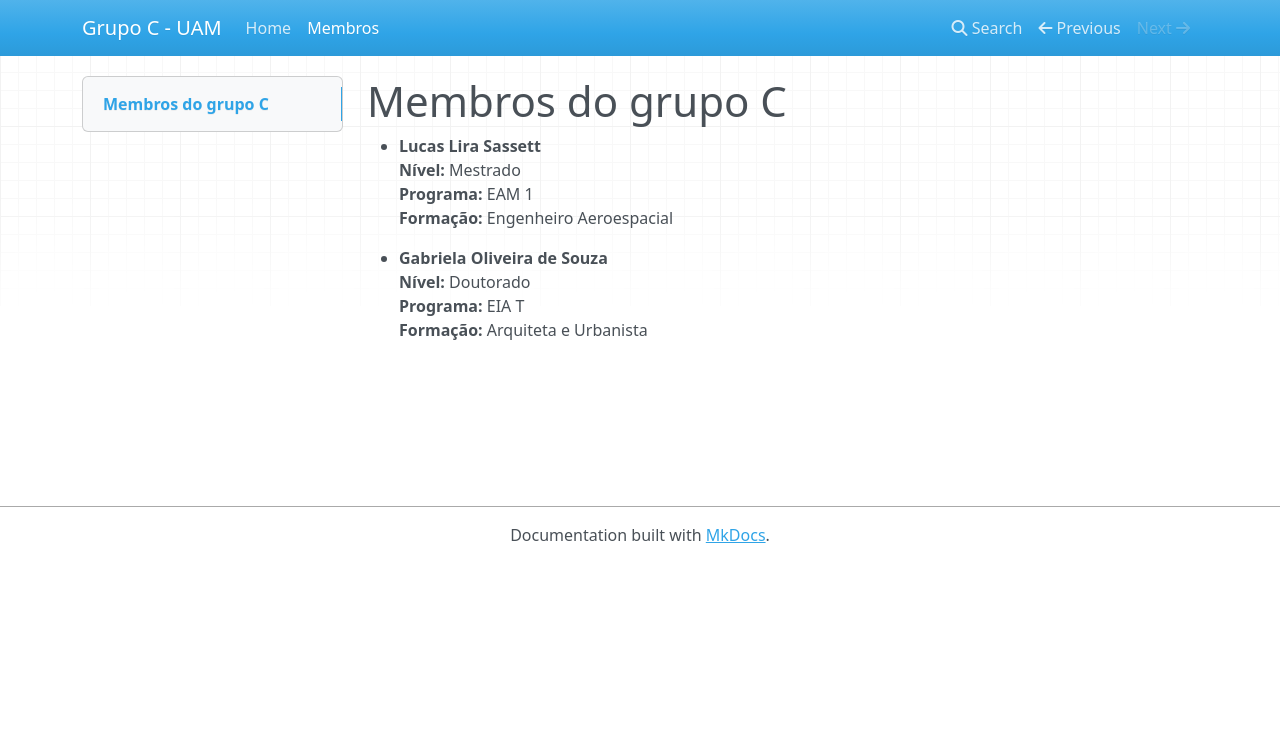
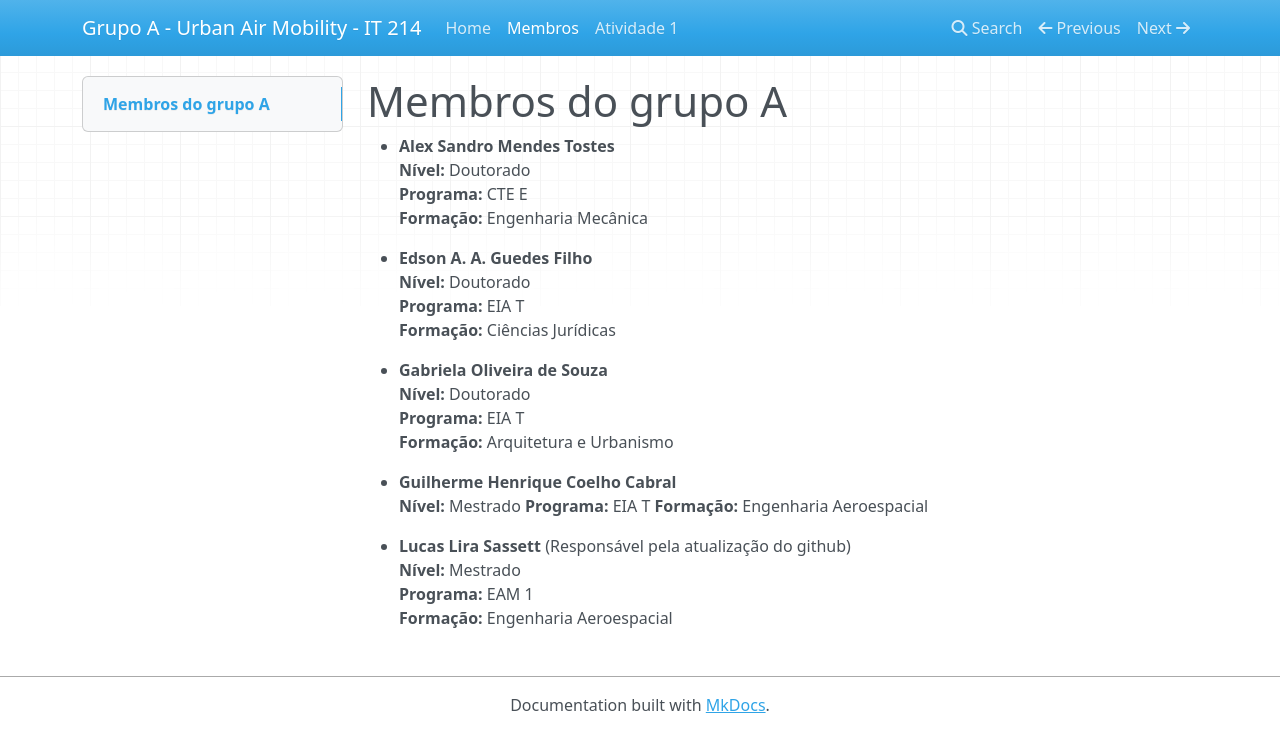
Before and after one commit to Lirucas/GrupoA, an MkDocs documentation site: the page built from docs/info.md, in a window 1280 px wide. Shown: the top 752 px of the page. Built offline with MkDocs 1.6.1, drawn with Linux system fonts in a browser that asks for light colours; nearby versions of some CDN libraries.

Commit message:
Atualizando documentação

```diff
--- a/docs/info.md
+++ b/docs/info.md
@@ -1,11 +1,26 @@
-# Membros do grupo C
+# Membros do grupo A
 
-- **Lucas Lira Sassett**
-  **Nível:** Mestrado
-  **Programa:** EAM 1
-  **Formação:** Engenheiro Aeroespacial
+- **Alex Sandro Mendes Tostes**
+  **Nível:** Doutorado
+  **Programa:** CTE E
+  **Formação:** Engenharia Mecânica
+
+- **Edson A. A. Guedes Filho**
+  **Nível:** Doutorado
+  **Programa:** EIA T
+  **Formação:** Ciências Jurídicas
 
 - **Gabriela Oliveira de Souza**
   **Nível:** Doutorado
   **Programa:** EIA T
-  **Formação:** Arquiteta e Urbanista
+  **Formação:** Arquitetura e Urbanismo
+
+- **Guilherme Henrique Coelho Cabral**
+  **Nível:** Mestrado
+  **Programa:** EIA T
+  **Formação:** Engenharia Aeroespacial
+
+- **Lucas Lira Sassett** (Responsável pela atualização do github)
+  **Nível:** Mestrado
+  **Programa:** EAM 1
+  **Formação:** Engenharia Aeroespacial
--- a/mkdocs.yml
+++ b/mkdocs.yml
@@ -1,5 +1,6 @@
-site_name: "Grupo C - UAM"
+site_name: "Grupo A - Urban Air Mobility - IT 214"
 
 nav:
   - Home: index.md
   - Membros: info.md
+  - Atividade 1: atv1.md
```
Also changed, not shown: docs/atv1.md (added, +3 -0 lines), docs/index.md (+3 -3 lines).
